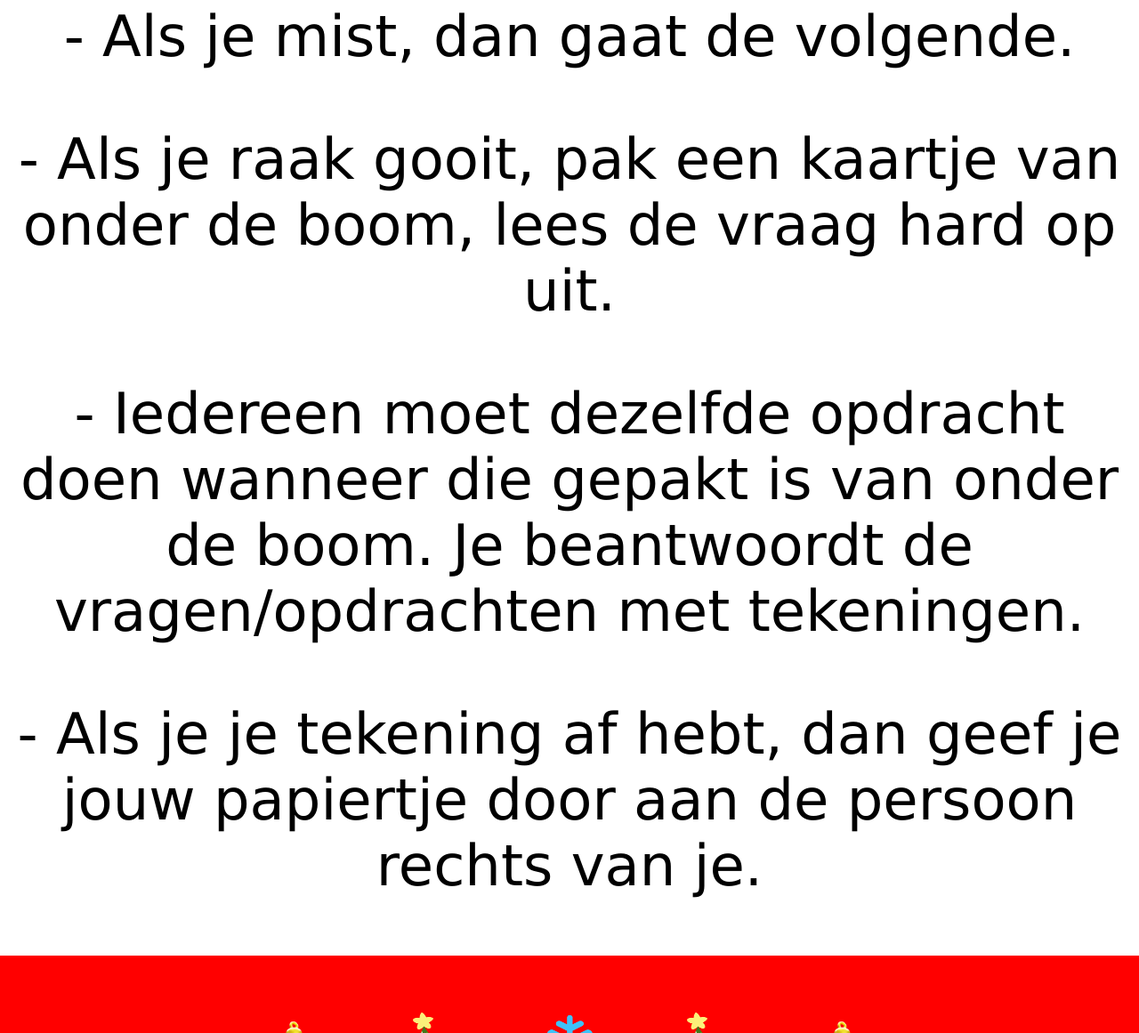
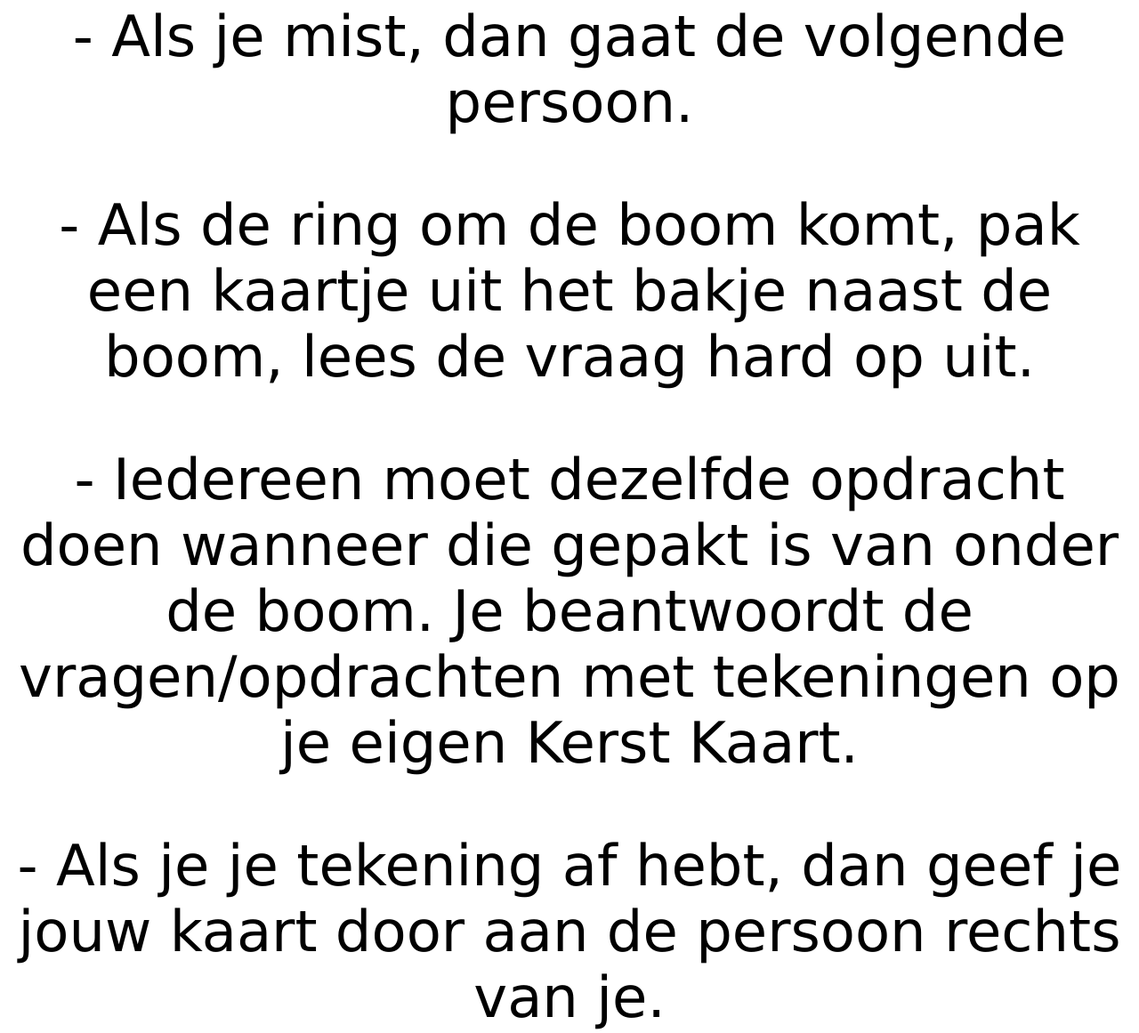
Before and after one commit to RenzoLentelink/renzolentelink.github.io, a plain HTML site: page index.html in a window 1280 px wide. Shown: the part 657-1818 px from the top of the page at 89% size. Drawn offline with Linux system fonts and the light colour scheme.

Commit message:
update update

```diff
--- a/index.html
+++ b/index.html
@@ -8,11 +8,11 @@
         <div class="item">
             <h1>Kerst Spel - MD Week</h1>
             <p class="slayername">Regels/Info:</p>
-            <p class="slayerinfo">- Het spel werkt als ring werpen. Je krijgt een ring aan gegeven, die moet je vervolgens om 1 van de 3 bomen gooien.</p>
-            <p class="slayerinfo">- Als je mist, dan gaat de volgende.</p>
-            <p class="slayerinfo">- Als je raak gooit, pak een kaartje van onder de boom, lees de vraag hard op uit.</p>
-            <p class="slayerinfo">- Iedereen moet dezelfde opdracht doen wanneer die gepakt is van onder de boom. Je beantwoordt de vragen/opdrachten met tekeningen.</p>
-            <p class="slayerinfo">- Als je je tekening af hebt, dan geef je jouw papiertje door aan de persoon rechts van je.</p>
+            <p class="slayerinfo">- Het spel werkt als ring werpen. Je krijgt een ring aan gegeven, die moet je vervolgens om de boom heen gooien.</p>
+            <p class="slayerinfo">- Als je mist, dan gaat de volgende persoon.</p>
+            <p class="slayerinfo">- Als de ring om de boom komt, pak een kaartje uit het bakje naast de boom, lees de vraag hard op uit.</p>
+            <p class="slayerinfo">- Iedereen moet dezelfde opdracht doen wanneer die gepakt is van onder de boom. Je beantwoordt de vragen/opdrachten met tekeningen op je eigen Kerst Kaart.</p>
+            <p class="slayerinfo">- Als je je tekening af hebt, dan geef je jouw kaart door aan de persoon rechts van je.</p>
 
         </div>
 
```
